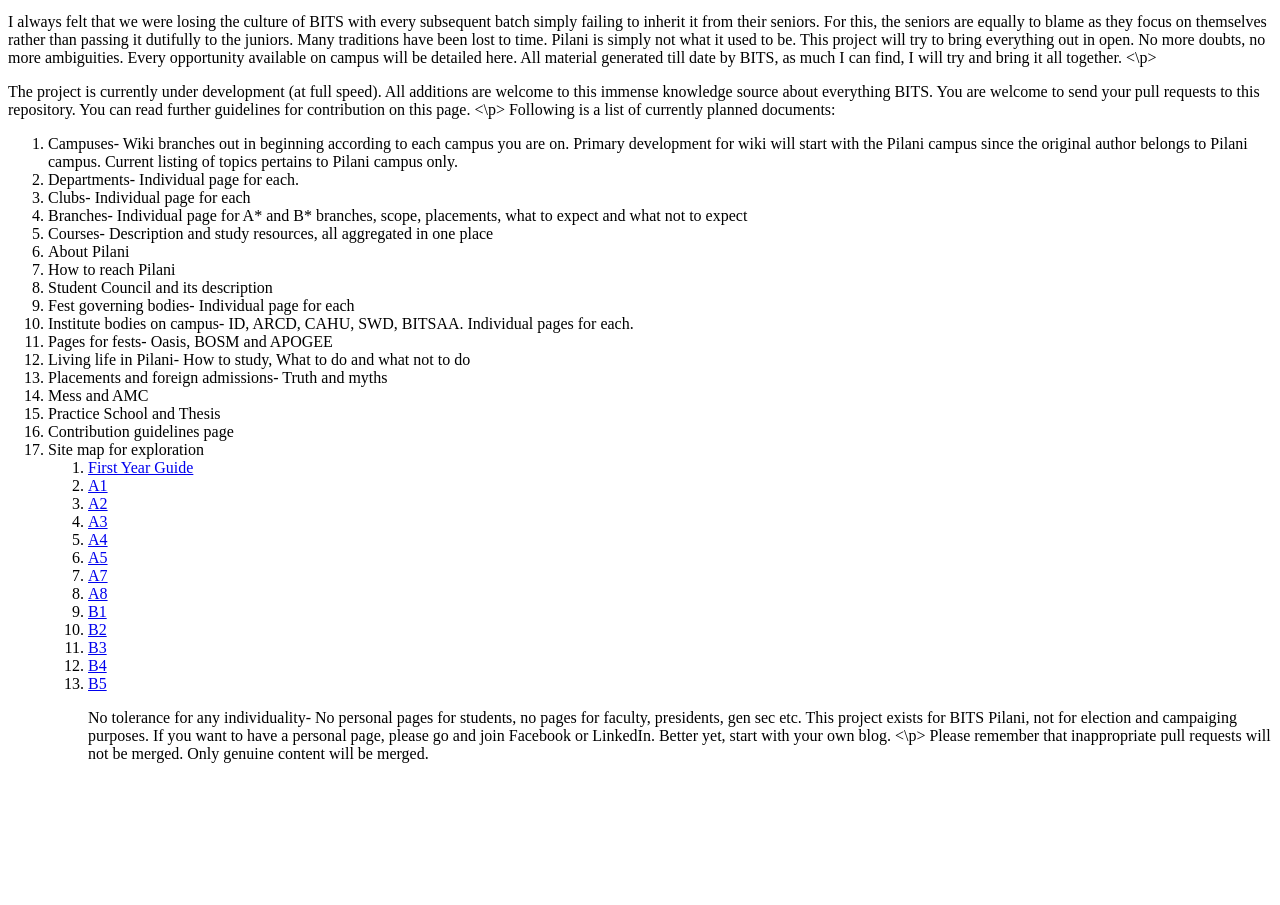
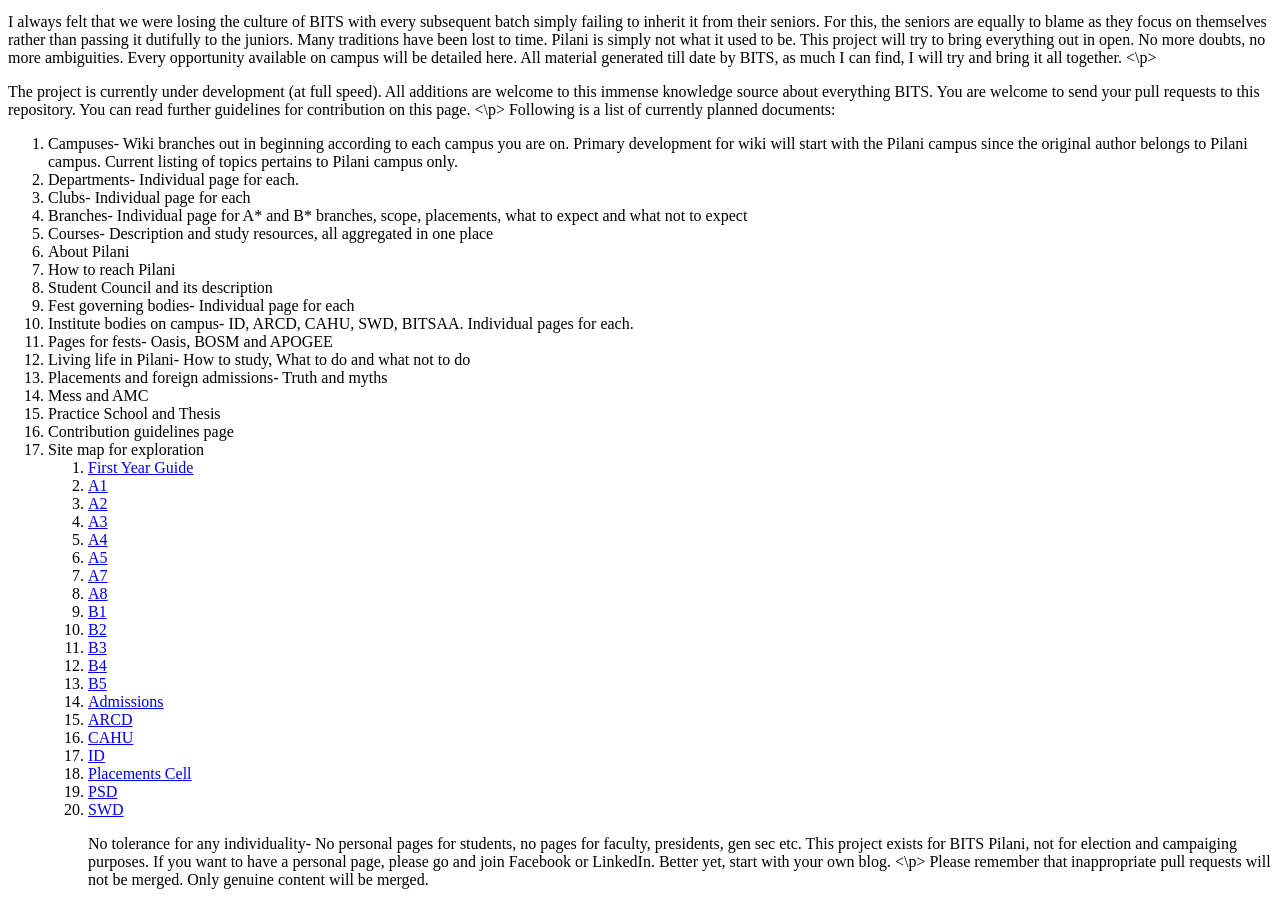
Before and after one commit to BITS-Wiki-Project/BITS_Wiki_Project, a plain HTML site: page index.html in a window 1280 px wide. Shown: the part 119-1024 px from the top of the page. Before the commit the page ends 898 px from the top, so only its background shows below. Drawn offline with Linux system fonts and the light colour scheme.

Commit message:
Add Institute Departments

```diff
--- a/index.html
+++ b/index.html
@@ -44,6 +44,13 @@
 <li><a href="Academics/B3.docx">B3</a></li>
 <li><a href="Academics/B4.docx">B4</a></li>
 <li><a href="Academics/B5.docx">B5</a></li>
+<li><a href="Institute/Admissions.docx">Admissions</a></li>
+<li><a href="Institute/ARCD.docx">ARCD</a></li>
+<li><a href="Institute/CAHU.docx">CAHU</a></li>
+<li><a href="Institute/ID.docx">ID</a></li>
+<li><a href="Institute/Placements Cell.docx">Placements Cell</a></li>
+<li><a href="Institute/PSD.docx">PSD</a></li>
+<li><a href="Institute/SWD.docx">SWD</a></li>
 <p>No tolerance for any individuality- No personal pages for students, no pages for faculty, presidents, gen sec etc. This project exists for BITS Pilani, not for election and campaiging purposes. If you want to have a personal page, please go and join Facebook or LinkedIn. Better yet, start with your own blog.
 <\p>
 Please remember that inappropriate pull requests will not be merged. Only genuine content will be merged.
```
